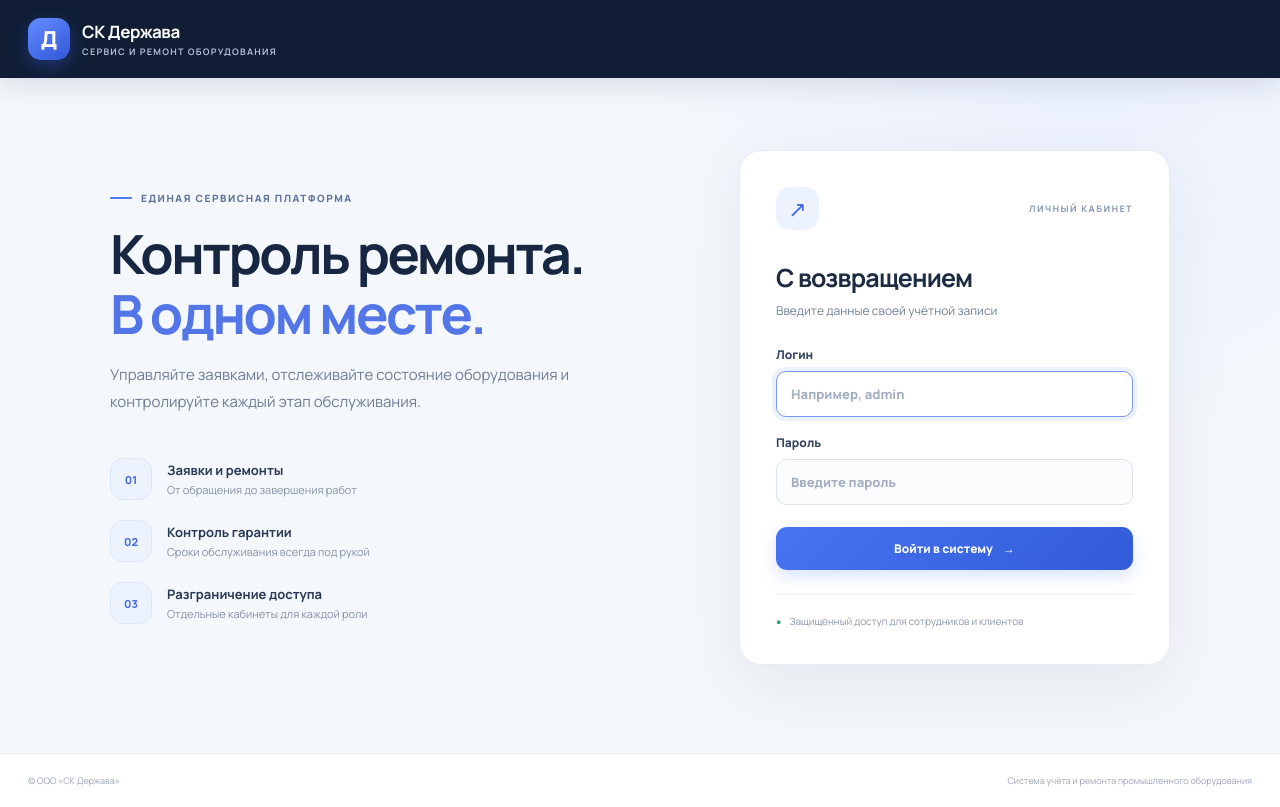
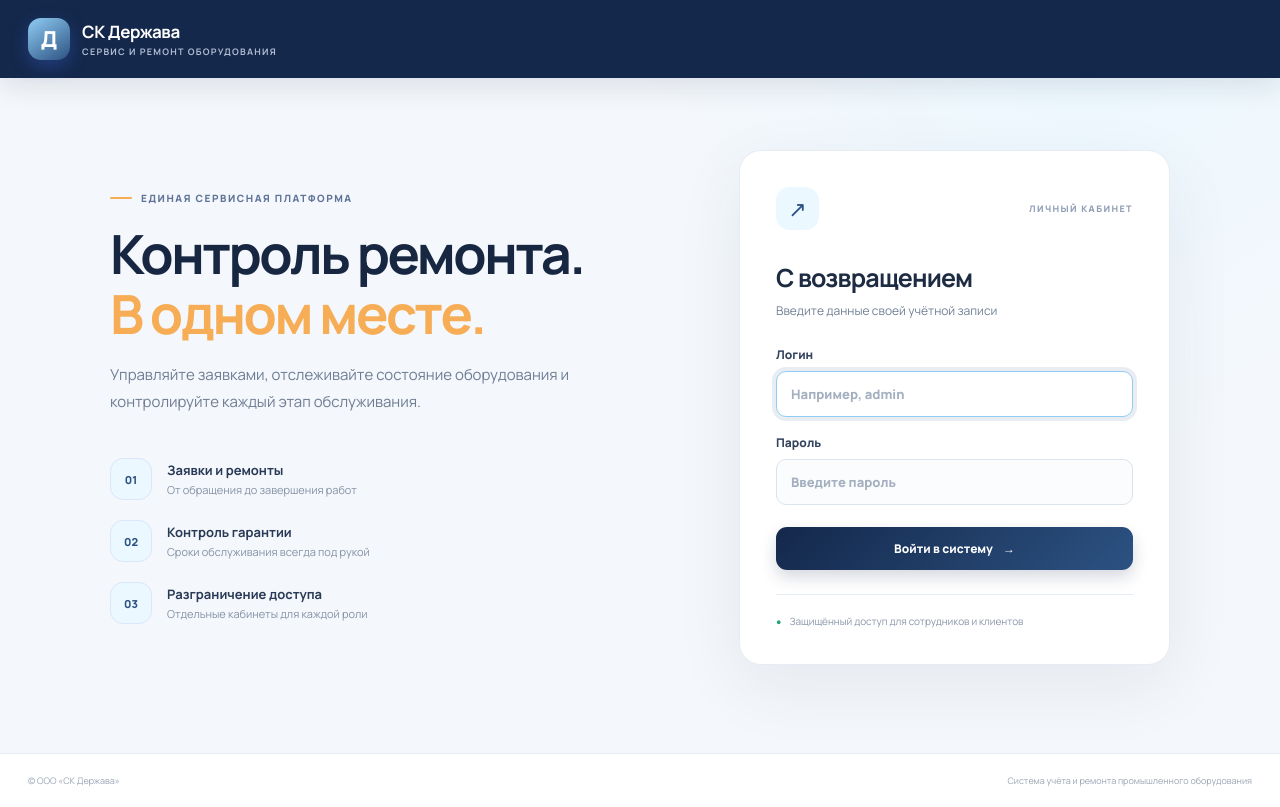
Before and after one commit to RShukrona/UchPrak2026, a Flask app: page /login in a window 1280 px wide. Run offline with Flask 3, Linux system fonts and the light colour scheme; some libraries are stand-ins or nearby versions.

Commit message:
Refresh interface with industrial blue and orange palette

```diff
--- a/static/style.css
+++ b/static/style.css
@@ -1,25 +1,29 @@
 :root {
-  --navy: #101d35;
-  --navy-soft: #1b2d4c;
+  --navy: #14284b;
+  --navy-soft: #2c5282;
   --ink: #1d2b43;
   --muted: #718096;
   --line: #e7ecf3;
   --paper: #ffffff;
   --canvas: #f4f7fb;
-  --blue: #3867e8;
-  --blue-dark: #2853cc;
+  --blue: #2c5282;
+  --blue-dark: #14284b;
   --green: #16845d;
+  --orange: #f6ad55;
+  --orange-dark: #c05621;
+  --sky: #90cdf4;
+  --ice: #ebf8ff;
   font-family: "Manrope", "Segoe UI", Arial, sans-serif;
   color: var(--ink);
   background: var(--canvas);
   font-synthesis: none;
 }
 * { box-sizing: border-box; }
-body { margin: 0; min-height: 100vh; display: flex; flex-direction: column; background: radial-gradient(circle at 85% 0%, #eaf0ff 0, transparent 28rem), var(--canvas); }
+body { margin: 0; min-height: 100vh; display: flex; flex-direction: column; background: radial-gradient(circle at 85% 0%, #ebf8ff 0, transparent 28rem), var(--canvas); }
 a { color: inherit; }
 .topbar { min-height: 78px; padding: 12px max(28px, calc((100% - 1240px)/2)); display: flex; align-items: center; justify-content: space-between; gap: 22px; color: #fff; background: var(--navy); box-shadow: 0 8px 28px #101d351c; }
 .brand { display: inline-flex; align-items: center; gap: 12px; color: #fff; text-decoration: none; }
-.brand-mark { width: 42px; height: 42px; display: grid; place-items: center; border-radius: 13px; color: #fff; font-size: 22px; font-weight: 800; background: linear-gradient(145deg, #658cff, #3157d8); box-shadow: 0 6px 18px #4268e855; }
+.brand-mark { width: 42px; height: 42px; display: grid; place-items: center; border-radius: 13px; color: #fff; font-size: 22px; font-weight: 800; background: linear-gradient(145deg, #90cdf4, #2c5282); box-shadow: 0 6px 18px #4268e855; }
 .brand strong { display: block; font-size: 17px; letter-spacing: -.4px; }
 .brand small { display: block; margin-top: 2px; color: #aebbd1; font-size: 9px; font-weight: 700; letter-spacing: 1.25px; }
 .userbar, .user-meta { display: flex; align-items: center; gap: 13px; }
@@ -35,11 +39,11 @@ h2 { margin-bottom: 5px; font-size: 20px; letter-spacing: -.5px; }
 h3 { margin-bottom: 6px; }
 .muted, .section-title p, .panel-heading p { margin: 0; color: var(--muted); font-size: 13px; }
 .eyebrow { display: flex; align-items: center; gap: 9px; margin-bottom: 13px; color: #60749a; font-size: 10px; font-weight: 800; letter-spacing: 1.55px; }
-.eyebrow-line { width: 22px; height: 2px; border-radius: 2px; background: #5278ed; }
+.eyebrow-line { width: 22px; height: 2px; border-radius: 2px; background: #f6ad55; }
 .button { display: inline-flex; min-height: 43px; align-items: center; justify-content: center; gap: 10px; padding: 11px 17px; border: 0; border-radius: 11px; font: inherit; font-size: 12px; font-weight: 800; text-decoration: none; cursor: pointer; transition: transform .16s ease, box-shadow .16s ease, background .16s ease; }
 .button:hover { transform: translateY(-1px); }
-.button-primary { color: #fff; background: linear-gradient(135deg, #4774f1, #315bd8); box-shadow: 0 7px 16px #3867e82e; }
-.button-primary:hover { background: linear-gradient(135deg, #3e69e4, #244dc6); box-shadow: 0 9px 20px #3867e83d; }
+.button-primary { color: #fff; background: linear-gradient(135deg, #14284b, #2c5282); box-shadow: 0 7px 16px #14284b2e; }
+.button-primary:hover { background: linear-gradient(135deg, #2c5282, #14284b); box-shadow: 0 9px 20px #3867e83d; }
 .button-secondary { color: #53627a; background: #eef2f8; }
 .button-ghost { min-height: 36px; padding: 8px 12px; color: #dce5f5; border: 1px solid #ffffff2b; background: #ffffff0c; }
 .button-ghost:hover { background: #ffffff19; }
@@ -59,21 +63,21 @@ textarea { min-height: 135px; resize: vertical; line-height: 1.6; }
 .alert.success .alert-icon { color: #fff; background: #27a477; }
 .auth-layout { display: grid; grid-template-columns: 1.1fr .9fr; align-items: center; gap: clamp(35px, 8vw, 115px); max-width: 1060px; min-height: 570px; margin: 0 auto; padding: 30px 0; }
 .auth-intro h1 { margin: 18px 0; font-size: clamp(38px, 5vw, 54px); line-height: 1.12; letter-spacing: -2.5px; }
-.auth-intro h1 span { color: #5275e7; }
+.auth-intro h1 span { color: #f6ad55; }
 .auth-intro > p { max-width: 490px; color: #6e7d94; font-size: 15px; line-height: 1.8; }
 .feature-list { display: grid; gap: 20px; margin-top: 43px; }
 .feature-list > div { display: flex; align-items: center; gap: 15px; }
-.feature-icon { display: grid; width: 42px; height: 42px; place-items: center; border: 1px solid #dce5fa; border-radius: 13px; color: #4b6fe0; background: #edf2ff; font-size: 11px; font-weight: 800; }
+.feature-icon { display: grid; width: 42px; height: 42px; place-items: center; border: 1px solid #dce5fa; border-radius: 13px; color: #2c5282; background: #ebf8ff; font-size: 11px; font-weight: 800; }
 .feature-list strong, .feature-list small { display: block; }
 .feature-list strong { color: #293a57; font-size: 13px; }
 .feature-list small { margin-top: 3px; color: #8592a6; font-size: 11px; }
 .auth-card { padding: 36px; border: 1px solid #e7ecf4; border-radius: 22px; background: #fff; box-shadow: 0 22px 70px #20365b12; }
 .auth-card-top { display: flex; align-items: center; justify-content: space-between; margin-bottom: 30px; }
-.auth-icon { display: grid; width: 43px; height: 43px; place-items: center; border-radius: 14px; color: #4168e4; background: #edf2ff; font-size: 22px; font-weight: 800; }
+.auth-icon { display: grid; width: 43px; height: 43px; place-items: center; border-radius: 14px; color: #2c5282; background: #ebf8ff; font-size: 22px; font-weight: 800; }
 .auth-caption { color: #91a0b7; font-size: 9px; font-weight: 800; letter-spacing: 1.4px; }
 .auth-card h2 { margin-bottom: 7px; font-size: 25px; letter-spacing: -.8px; }
 .auth-card > .muted { margin-bottom: 27px; font-size: 12px; }
-.auth-note { display: flex; align-items: center; gap: 8px; margin-top: 24px; padding-top: 19px; border-top: 1px solid #edf0f5; color: #8996a9; font-size: 10px; }
+.auth-note { display: flex; align-items: center; gap: 8px; margin-top: 24px; padding-top: 19px; border-top: 1px solid #e2eaf3; color: #8996a9; font-size: 10px; }
 .auth-note span { color: #27a477; font-size: 9px; }
 .page-heading { display: flex; align-items: flex-end; justify-content: space-between; gap: 24px; margin-bottom: 30px; }
 .page-heading .muted { font-size: 13px; }
```
Also changed, not shown: other parts of static/style.css (+20 -20 lines).
